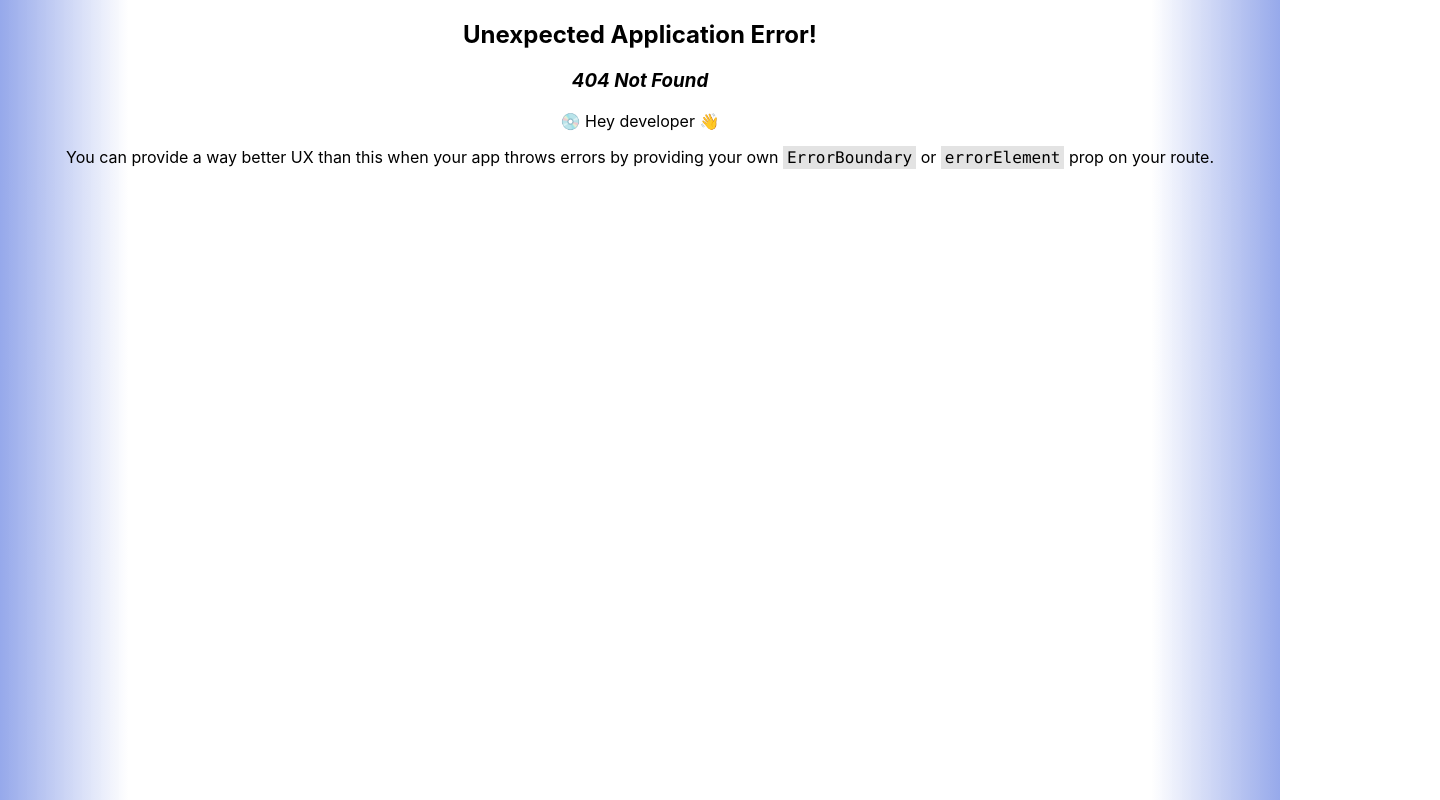
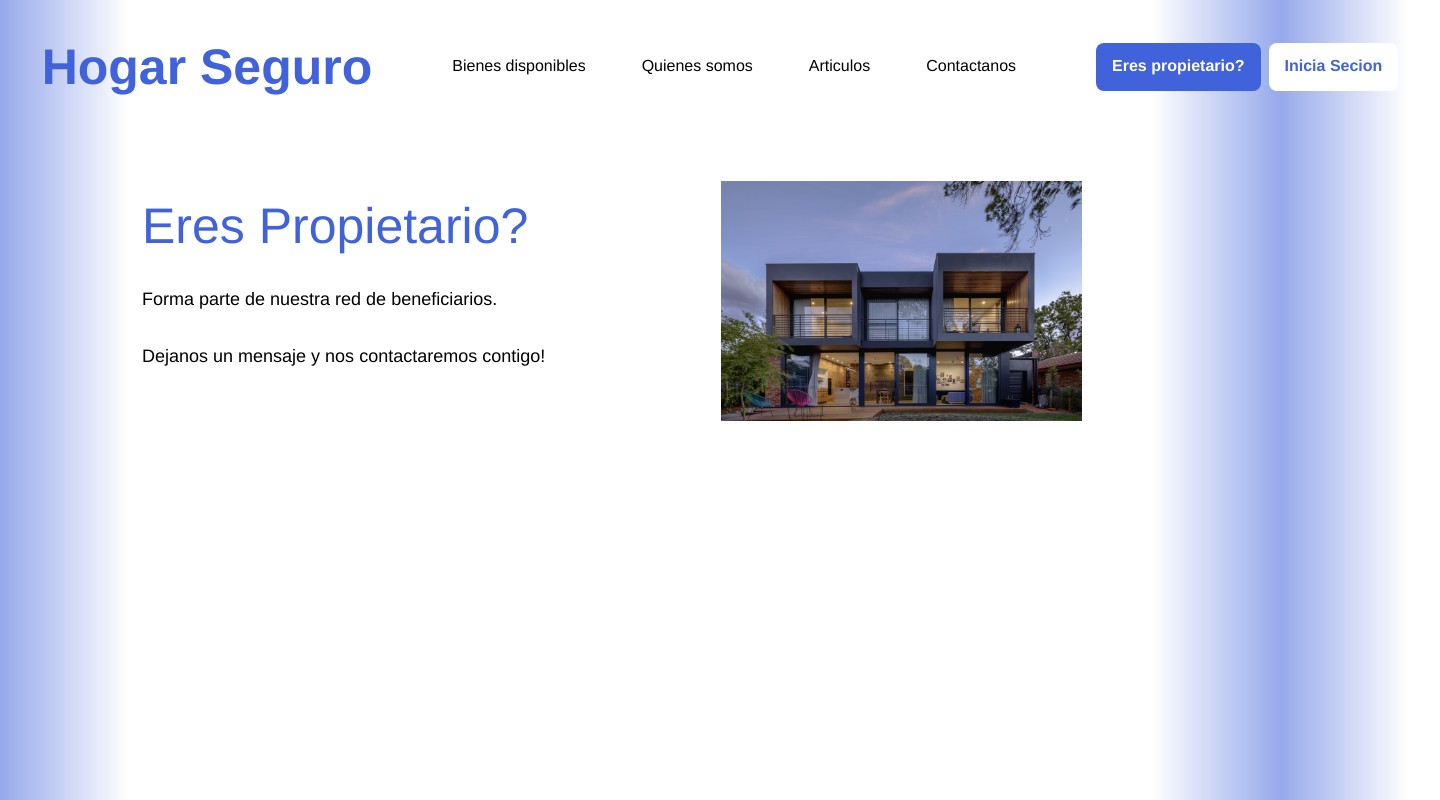
Before and after one commit to xavierarce/Front-Web-App, a React (Create React App) app: page /eres-propietario in a window 1280 px wide. Before the commit this address had no page. Shown: the whole page, 1440 px wide, since content can reach past the window. Built offline with nearby package versions, Linux system fonts and the light colour scheme.

Commit message:
Eres propietario top

```diff
--- a/src/components/NavBar/NavBar.jsx
+++ b/src/components/NavBar/NavBar.jsx
@@ -14,7 +14,7 @@ function NavBar() {
           Bienes disponibles
         </Link>
         <Link className="NavBar-Sections-Item">Quienes somos</Link>
-        <Link className="NavBar-Sections-Item">Articuos</Link>
+        <Link className="NavBar-Sections-Item">Articulos</Link>
         <Link className="NavBar-Sections-Item">Contactanos</Link>
       </div>
       <div className="NavBar-Buttons">
--- a/src/index.js
+++ b/src/index.js
@@ -7,6 +7,7 @@ import { RouterProvider, createBrowserRouter } from "react-router-dom";
 import Home from "./routes/home/Home";
 import AssetList from "./routes/AssetList/AssetList";
 import AssetPage from "./routes/AssetPage/AssetPage";
+import EresPropietario from "./routes/EresPropietario/EresPropietario";
 
 const router = createBrowserRouter([
   {
@@ -16,6 +17,7 @@ const router = createBrowserRouter([
       { path: "/", element: <Home /> },
       { path: "bienes", element: <AssetList /> },
       { path: "bienes/:id", element: <AssetPage/> },
+      { path: "eres-propietario", element: <EresPropietario/> },
     ],
   },
 ]);
--- /dev/null
+++ b/src/routes/EresPropietario/EresPropietario.css
@@ -0,0 +1,45 @@
+.top-eres-propietario {
+  padding-top: 2rem;
+  width: 1188px;
+  display: inline-flex;
+  gap: 10rem;
+}
+
+.top-eres-propietario-texto {
+  align-items: flex-start;
+  display: flex;
+  flex-direction: column;
+  gap: 1em;
+  justify-content: flex-start;
+  padding: 1rem;
+}
+
+.eres-porpietario-titulo {
+  color: #4062da;
+  font-family: "Newsreader-Regular", Helvetica;
+  font-size: 50px;
+  font-weight: 400;
+  margin-top: 0;
+  width: fit-content;
+}
+
+.eres-propietario-description {
+  align-items: flex-start;
+  display: inline-flex;
+  flex-direction: column;
+}
+
+.eres-propietario-text {
+  color: #000000;
+  font-family: "Newsreader-Regular", Helvetica;
+  text-align: start;
+  font-size: 18px;
+  font-weight: 400;
+  width: 100%;
+}
+
+
+.eres-propietario-image {
+  height: 15rem;
+  object-fit: cover;
+}
--- /dev/null
+++ b/src/routes/EresPropietario/EresPropietario.jsx
@@ -0,0 +1,19 @@
+import "./EresPropietario.css";
+import Eres from "./Eres Ppp.png";
+
+function EresPropietario() {
+  return (
+    <div className="top-eres-propietario">
+      <div className="top-eres-propietario-texto">
+        <div className="eres-porpietario-titulo">Eres Propietario?</div>
+        <div className="eres-propietario-description">
+          <p className="eres-propietario-text">Forma parte de nuestra red de beneficiarios.</p>
+          <p className="eres-propietario-text">Dejanos un mensaje y nos contactaremos contigo!</p>
+        </div>
+      </div>
+        <img className="eres-propietario-image" alt={Eres} src={Eres} />
+    </div>
+  );
+}
+
+export default EresPropietario;
--- a/src/routes/home/Home.css
+++ b/src/routes/home/Home.css
@@ -17,7 +17,7 @@
   color: #000000;
   font-family: "Newsreader-Regular", Helvetica;
   font-size: 3rem;
-  font-weight: 400;
+  font-weight: 700;
   letter-spacing: -1.28px;
   margin: 0;
 }
--- a/src/routes/home/Home.jsx
+++ b/src/routes/home/Home.jsx
@@ -20,7 +20,7 @@ function Home() {
   return (
     <div className="home">
       <div className="tiulo-searchBar">
-        <h2 className="titulo-home">Realiza todo desde tu casa</h2>
+        <h2 className="titulo-home">Realiza todo <br/> desde tu casa</h2>
         <SearchBar
           onSubmit={handleSearch}
           onChange={(e) => setSearchTerm(e.target.value)}
```
Also changed, not shown: src/routes/EresPropietario/Eres Ppp.png (added).
